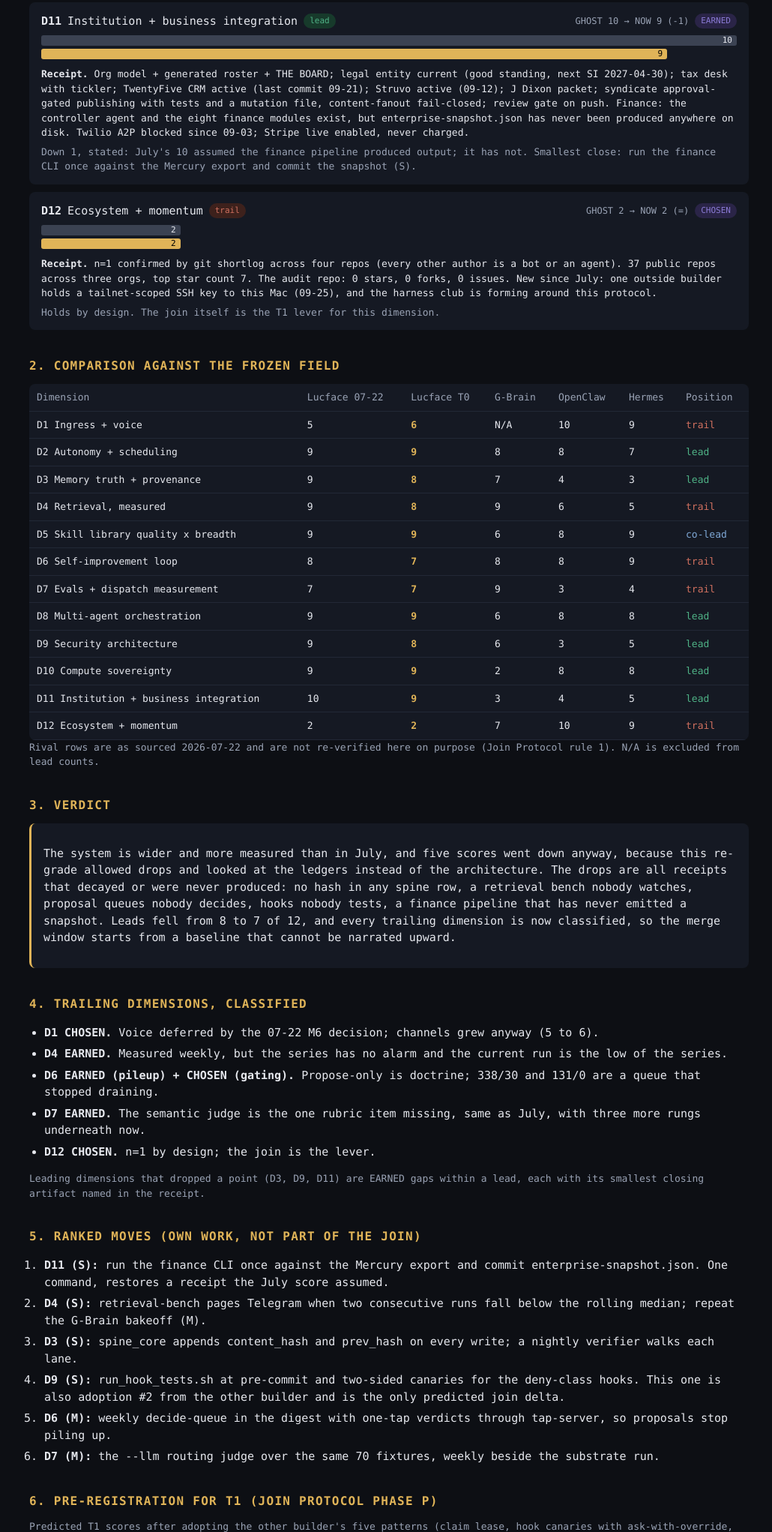
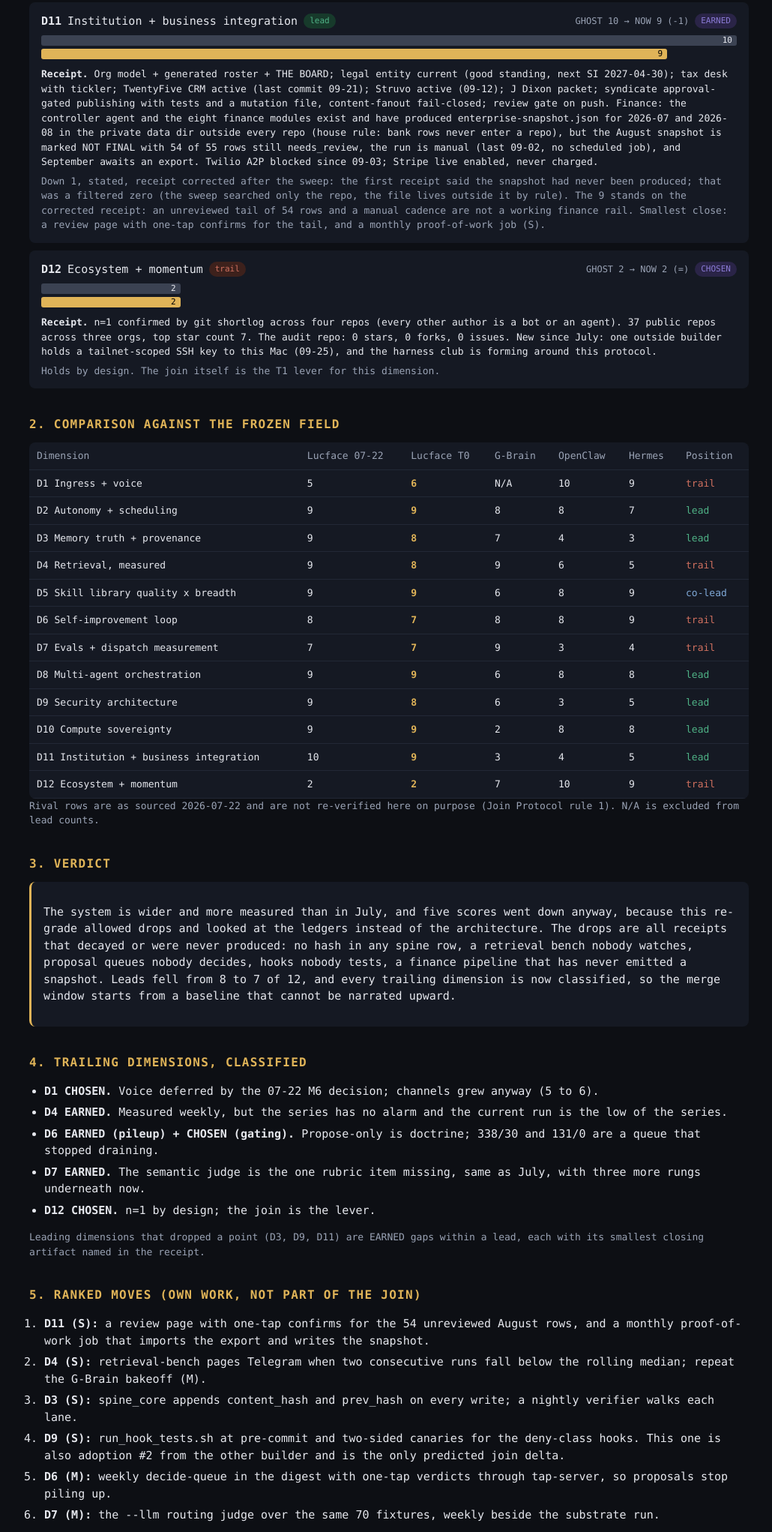
Before and after one commit to Lucface/intelligent-os-field-audit, a plain HTML site: page ledger/002-lucface-t0-2026-09-25.html in a window 1280 px wide. Shown: the part 2811-4854 px from the top of the page at 75% size, without its empty margins (121-1151 px from the left). Drawn offline with Linux system fonts and the light colour scheme.

Commit message:
Ledger 002 correction: D11 receipt (snapshot exists outside the repo, tail unreviewed), score unchanged
Co-Authored-By: Claude Fable 5.1 <noreply@anthropic.com>
Claude-Session: https://claude.ai/code/session_01TsPo8M3XW9Jpn9aTAB6MTm

```diff
--- a/ledger/002-lucface-t0-2026-09-25.html
+++ b/ledger/002-lucface-t0-2026-09-25.html
@@ -39,7 +39,7 @@ table{width:100%;border-collapse:collapse;font-size:13px;background:var(--card);
 <div class="bars"><div class="bar ghost" style="width:90%"><span>9</span></div><div class="bar now" style="width:90%"><span>9</span></div></div>
 <p class="receipt"><b>Receipt.</b> Mac: 8 Ollama models, 6 MLX models, mlx-whisper. lux: RTX 5070 Ti 16 GB, 28 Ollama models, OpenClaw gateway, local Qdrant, /mnt/annex 1.8 TB (83% used). Frontier reasoning spread over Anthropic, OpenAI, xAI and Cursor lanes, no single vendor can switch it off. Backups: restic to lux, B2 nightly (did_work today), nightly git bundles (did_work today); restic check 09-10 37/37 clean.</p><p class="note">Holds. Open: lux whisper service inactive at check time (CUDA flakiness known); mac-lux-backup could_not today.</p></section><section class="dim"><div class="head"><b>D11</b> Institution + business integration <span class="tag lead">lead</span> <span class="delta">GHOST 10 &rarr; NOW 9 (-1)</span> <span class="tag cls">EARNED</span></div>
 <div class="bars"><div class="bar ghost" style="width:100%"><span>10</span></div><div class="bar now" style="width:90%"><span>9</span></div></div>
-<p class="receipt"><b>Receipt.</b> Org model + generated roster + THE BOARD; legal entity current (good standing, next SI 2027-04-30); tax desk with tickler; TwentyFive CRM active (last commit 09-21); Struvo active (09-12); J Dixon packet; syndicate approval-gated publishing with tests and a mutation file, content-fanout fail-closed; review gate on push. Finance: the controller agent and the eight finance modules exist, but enterprise-snapshot.json has never been produced anywhere on disk. Twilio A2P blocked since 09-03; Stripe live enabled, never charged.</p><p class="note">Down 1, stated: July&#x27;s 10 assumed the finance pipeline produced output; it has not. Smallest close: run the finance CLI once against the Mercury export and commit the snapshot (S).</p></section><section class="dim"><div class="head"><b>D12</b> Ecosystem + momentum <span class="tag trail">trail</span> <span class="delta">GHOST 2 &rarr; NOW 2 (=)</span> <span class="tag cls">CHOSEN</span></div>
+<p class="receipt"><b>Receipt.</b> Org model + generated roster + THE BOARD; legal entity current (good standing, next SI 2027-04-30); tax desk with tickler; TwentyFive CRM active (last commit 09-21); Struvo active (09-12); J Dixon packet; syndicate approval-gated publishing with tests and a mutation file, content-fanout fail-closed; review gate on push. Finance: the controller agent and the eight finance modules exist and have produced enterprise-snapshot.json for 2026-07 and 2026-08 in the private data dir outside every repo (house rule: bank rows never enter a repo), but the August snapshot is marked NOT FINAL with 54 of 55 rows still needs_review, the run is manual (last 09-02, no scheduled job), and September awaits an export. Twilio A2P blocked since 09-03; Stripe live enabled, never charged.</p><p class="note">Down 1, stated, receipt corrected after the sweep: the first receipt said the snapshot had never been produced; that was a filtered zero (the sweep searched only the repo, the file lives outside it by rule). The 9 stands on the corrected receipt: an unreviewed tail of 54 rows and a manual cadence are not a working finance rail. Smallest close: a review page with one-tap confirms for the tail, and a monthly proof-of-work job (S).</p></section><section class="dim"><div class="head"><b>D12</b> Ecosystem + momentum <span class="tag trail">trail</span> <span class="delta">GHOST 2 &rarr; NOW 2 (=)</span> <span class="tag cls">CHOSEN</span></div>
 <div class="bars"><div class="bar ghost" style="width:20%"><span>2</span></div><div class="bar now" style="width:20%"><span>2</span></div></div>
 <p class="receipt"><b>Receipt.</b> n=1 confirmed by git shortlog across four repos (every other author is a bot or an agent). 37 public repos across three orgs, top star count 7. The audit repo: 0 stars, 0 forks, 0 issues. New since July: one outside builder holds a tailnet-scoped SSH key to this Mac (09-25), and the harness club is forming around this protocol.</p><p class="note">Holds by design. The join itself is the T1 lever for this dimension.</p></section>
 
@@ -62,7 +62,7 @@ table{width:100%;border-collapse:collapse;font-size:13px;background:var(--card);
 
 <h2>5. Ranked moves (own work, not part of the join)</h2>
 <ol>
-<li><b>D11 (S):</b> run the finance CLI once against the Mercury export and commit enterprise-snapshot.json. One command, restores a receipt the July score assumed.</li>
+<li><b>D11 (S):</b> a review page with one-tap confirms for the 54 unreviewed August rows, and a monthly proof-of-work job that imports the export and writes the snapshot.</li>
 <li><b>D4 (S):</b> retrieval-bench pages Telegram when two consecutive runs fall below the rolling median; repeat the G-Brain bakeoff (M).</li>
 <li><b>D3 (S):</b> spine_core appends content_hash and prev_hash on every write; a nightly verifier walks each lane.</li>
 <li><b>D9 (S):</b> run_hook_tests.sh at pre-commit and two-sided canaries for the deny-class hooks. This one is also adoption #2 from the other builder and is the only predicted join delta.</li>
@@ -79,6 +79,7 @@ table{width:100%;border-collapse:collapse;font-size:13px;background:var(--card);
 <ul>
 <li>Drops were allowed and each is stated (Join Protocol rule 2). Five dimensions fell, one rose, six held.</li>
 <li>Receipts re-verified by the lead after the sweeps: retrieval series (12 runs), absence of hash fields in six ledgers, the Telegram and Discord bots and OpenClaw gateway running on lux, proof-of-work 7-day tally, backup outcomes today, skill-trust verdict counts.</li>
+<li>Correction 2026-09-25 16:40 PT: the D11 receipt originally claimed the finance snapshot had never been produced; it exists for two months outside the repo. Score unchanged, reason replaced. Recorded as a correction line under the ledger row and a comment on the issue.</li>
 <li>Unverified and scored as absent: Find My state; council and fuse run telemetry; whether the 29 stale heartbeats are dead jobs or slow cadences; the range-infra host counts.</li>
 </ul>
 <footer>Intelligent-OS Field Audit v1, <a href="../JOIN-PROTOCOL.md">Join Protocol</a> phase T0. Ledger entry 002. Generated 2026-09-25. Not a leaderboard.</footer>
```
Also changed, not shown: 1 other file.
